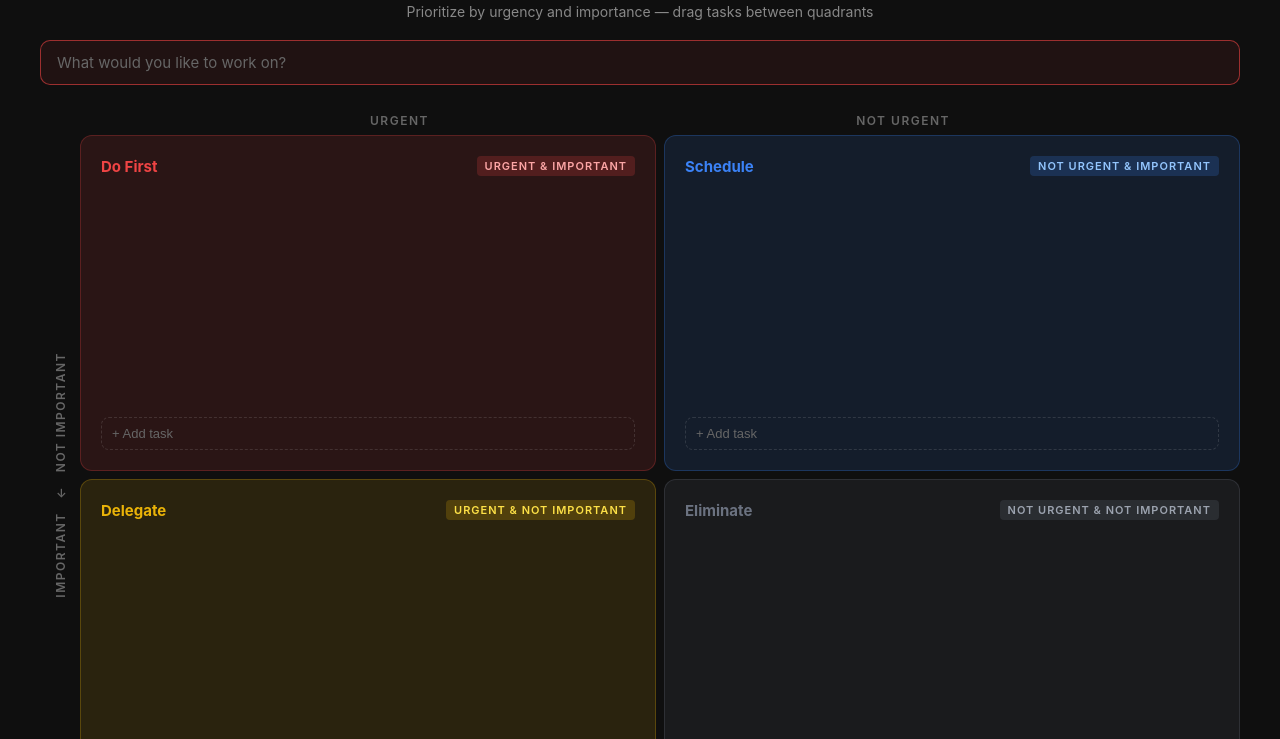
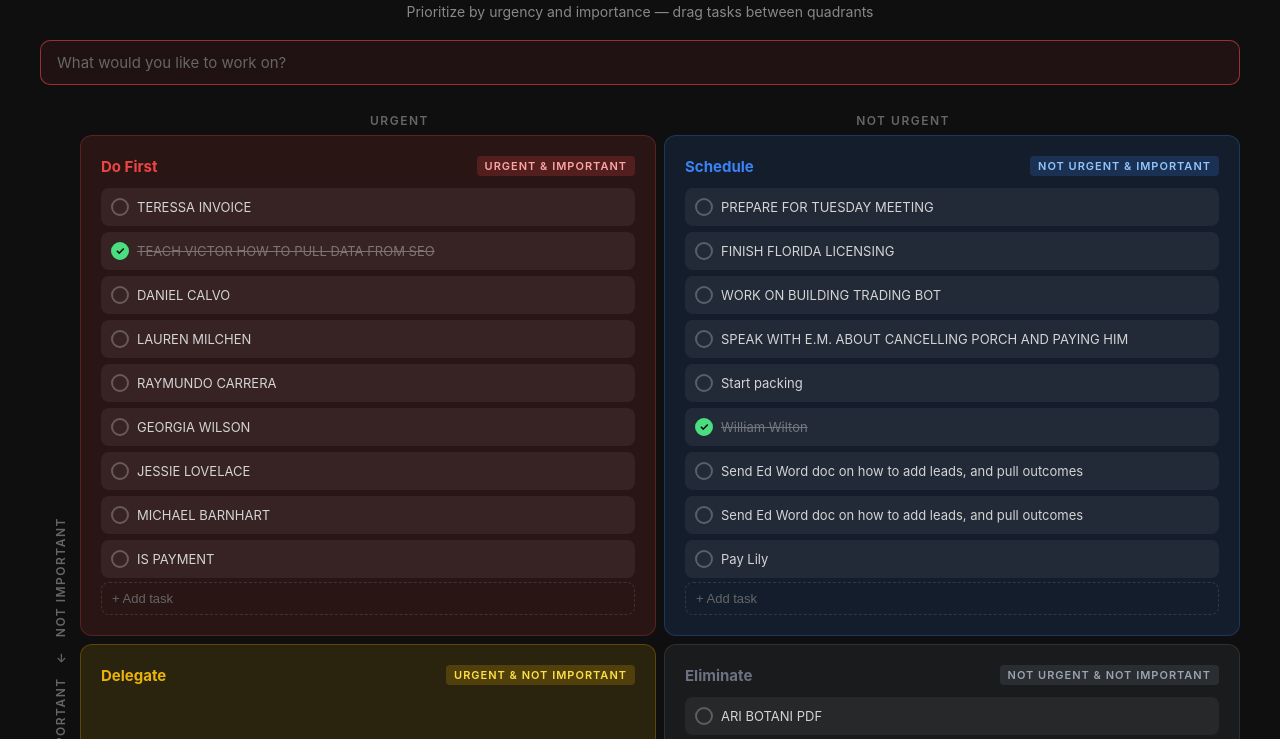
Before and after one commit to YeaCo/eisenhower-matrix, a plain HTML site: page index.html in a window 1280 px wide. Shown: the part 61-800 px from the top of the page. Drawn offline with Linux system fonts and the light colour scheme.

Commit message:
Add default tasks from local version

```diff
--- a/index.html
+++ b/index.html
@@ -408,8 +408,40 @@
   <script>
     const STORAGE_KEY = 'eisenhower-matrix-tasks';
 
-    let tasks = JSON.parse(localStorage.getItem(STORAGE_KEY) || '{}');
-    if (!tasks.q1) tasks = { q1: [], q2: [], q3: [], q4: [] };
+    const DEFAULT_TASKS = {
+      q1: [
+        { id: 'a1', text: 'TERESSA INVOICE', done: false },
+        { id: 'a2', text: 'TEACH VICTOR HOW TO PULL DATA FROM SEO', done: true },
+        { id: 'a3', text: 'DANIEL CALVO', done: false },
+        { id: 'a4', text: 'LAUREN MILCHEN', done: false },
+        { id: 'a5', text: 'RAYMUNDO CARRERA', done: false },
+        { id: 'a6', text: 'GEORGIA WILSON', done: false },
+        { id: 'a7', text: 'JESSIE LOVELACE', done: false },
+        { id: 'a8', text: 'MICHAEL BARNHART', done: false },
+        { id: 'a9', text: 'IS PAYMENT', done: false }
+      ],
+      q2: [
+        { id: 'b1', text: 'PREPARE FOR TUESDAY MEETING', done: false },
+        { id: 'b2', text: 'FINISH FLORIDA LICENSING', done: false },
+        { id: 'b3', text: 'WORK ON BUILDING TRADING BOT', done: false },
+        { id: 'b4', text: 'SPEAK WITH E.M. ABOUT CANCELLING PORCH AND PAYING HIM', done: false },
+        { id: 'b5', text: 'Start packing', done: false },
+        { id: 'b6', text: 'William Wilton', done: true },
+        { id: 'b7', text: 'Send Ed Word doc on how to add leads, and pull outcomes', done: false },
+        { id: 'b8', text: 'Send Ed Word doc on how to add leads, and pull outcomes', done: false },
+        { id: 'b9', text: 'Pay Lily', done: false }
+      ],
+      q3: [],
+      q4: [
+        { id: 'd1', text: 'ARI BOTANI PDF', done: false }
+      ]
+    };
+
+    let tasks = JSON.parse(localStorage.getItem(STORAGE_KEY) || 'null');
+    if (!tasks || !tasks.q1) {
+      tasks = DEFAULT_TASKS;
+      localStorage.setItem(STORAGE_KEY, JSON.stringify(tasks));
+    }
 
     function save() {
       localStorage.setItem(STORAGE_KEY, JSON.stringify(tasks));
```
